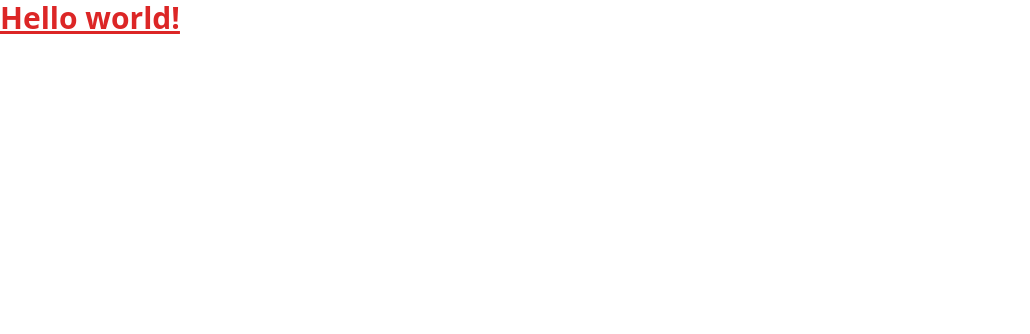
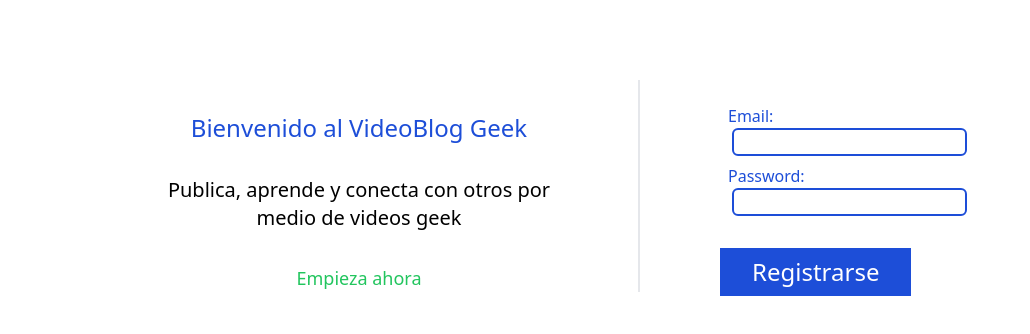
Before and after one commit to jlbousing/nextjs-firebase-practica, a Next.js app: page /login in a window 1280 px wide. Shown: the top 334 px of the page, without its empty margins (0-1030 px from the left). Built offline with nearby package versions, Linux system fonts and the light colour scheme.

Commit message:
maquetacion de login

```diff
--- a/pages/login.js
+++ b/pages/login.js
@@ -2,8 +2,52 @@ import React from 'react'
 
 export default function Login() {
   return (
-    <h1 className="text-3xl font-bold underline text-red-600">
-      Hello world!
-    </h1>
+    <div>
+        <div className="bg-white flex flex-col lg:flex-row p-20">
+
+            <div className="w-full lg:w-1/2">
+                <div className="flex flex-col lg:px-20 lg:border-r-2">
+
+                    <div className="text-blue-700 text-2xl mt-8 text-center">
+                        <h1>Bienvenido al VideoBlog Geek</h1>
+                    </div>
+
+                    <div className="text-xl mt-2 lg:mt-8 text-center">
+                        <p>
+                            Publica, aprende y conecta con otros por medio de videos geek
+                        </p>
+                    </div>
+
+                    <div className="mt-2 lg:mt-8 text-center text-lg text-green-500">
+                        <h2>Empieza ahora</h2>
+                    </div>
+                </div>
+            </div>
+
+            <div className="w-full lg:w-1/2">
+                <div className="flex flex-col pt-6 lg:px-20">
+
+                    <div className="w-full text-blue-700">
+                        <div className="px-2">
+                            <label>Email:</label>
+                        </div>
+                        <input className="border-solid border-2 border-blue-700 rounded-md mx-3"></input>
+                    </div>
+
+                    <div className="pt-2 w-full text-blue-700">
+                        <div className="px-2">
+                            <label>Password:</label>
+                        </div>
+                        <input type="password" className="border-solid border-2 border-blue-700 rounded-md mx-3"></input>
+                    </div>
+
+                    <div className="pt-8 w-full text-center text-2xl flex justify-items-start">
+                        <button className="px-8 py-2 bg-blue-700 text-white">Registrarse</button>
+                    </div>
+                </div>
+            </div>
+
+        </div>
+    </div>
   )
 }
```
